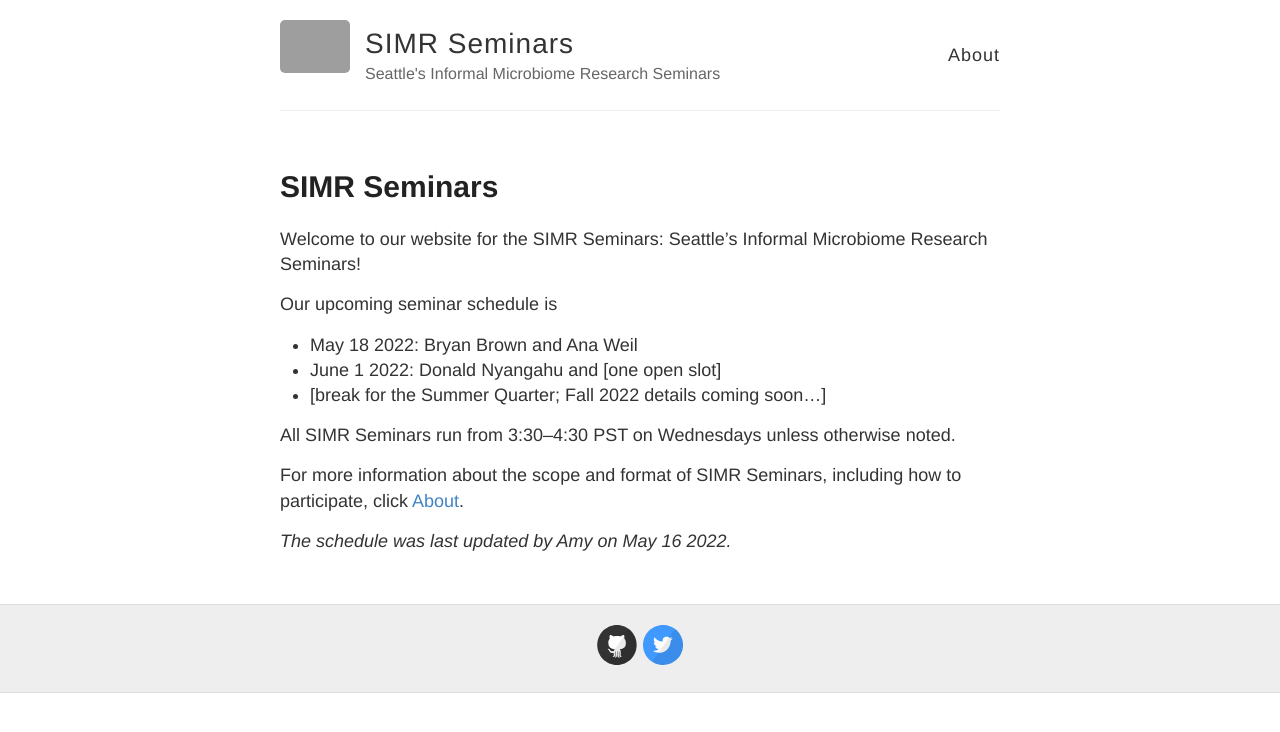
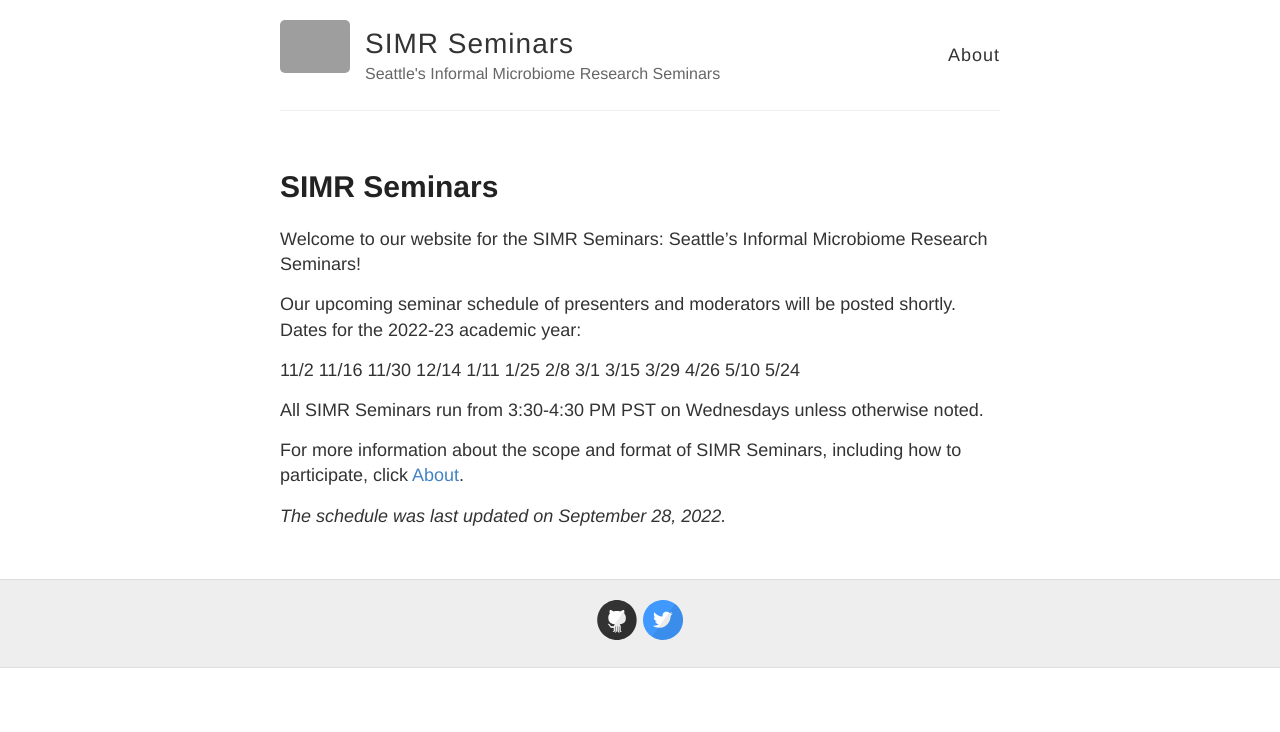
Before and after one commit to SIMR-seminars/SIMR-seminars.github.io, a Jekyll site: the page built from _posts/2021-12-7-SIMR-Seminars.md, in a window 1280 px wide. Shown: the top 732 px of the page. Built offline with Jekyll 4.4.1, drawn with Linux system fonts in a browser that asks for light colours; grey boxes are pictures that could not be loaded.

Commit message:
updated current schedule

```diff
--- a/_posts/2021-12-7-SIMR-Seminars.md
+++ b/_posts/2021-12-7-SIMR-Seminars.md
@@ -5,14 +5,24 @@ title: SIMR Seminars
 
 Welcome to our website for the SIMR Seminars: Seattle's Informal Microbiome Research Seminars!
 
-Our upcoming seminar schedule is
+Our upcoming seminar schedule of presenters and moderators will be posted shortly. Dates for the 2022-23 academic year:
 
-- May 18 2022: Bryan Brown and Ana Weil
-- June 1 2022: Donald Nyangahu and [one open slot]
-- [break for the Summer Quarter; Fall 2022 details coming soon...]
+11/2
+11/16
+11/30
+12/14
+1/11
+1/25
+2/8
+3/1
+3/15
+3/29
+4/26
+5/10
+5/24
 
-All SIMR Seminars run from 3:30--4:30 PST on Wednesdays unless otherwise noted.
+All SIMR Seminars run from 3:30-4:30 PM PST on Wednesdays unless otherwise noted.
 
 For more information about the scope and format of SIMR Seminars, including how to participate, click [About](https://simr-seminars.github.io/about/).
 
-*The schedule was last updated by Amy on May 16 2022.*
+*The schedule was last updated on September 28, 2022.*
```
